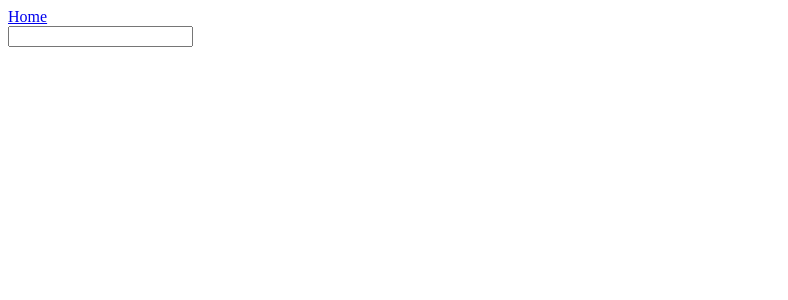
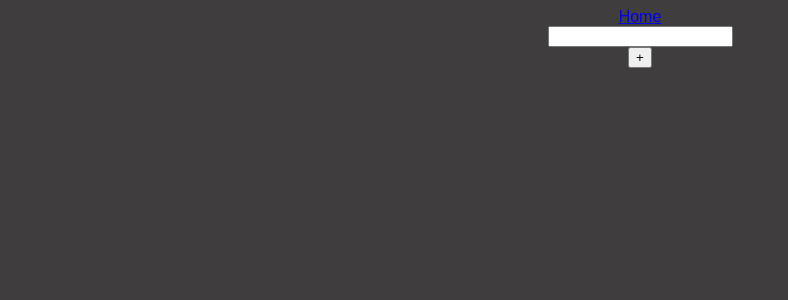
Before and after one commit to ellischung/todo-app, a React (Create React App) app: page / in a window 1280 px wide. Shown: the top 300 px of the page, without its empty margins (0-788 px from the left). Built offline with nearby package versions, Linux system fonts and the light colour scheme.

Commit message:
added add task

```diff
--- a/src/App.js
+++ b/src/App.js
@@ -2,7 +2,9 @@ import React from "react";
 import { BrowserRouter as Router, Link, Route, Routes } from "react-router-dom";
 import Todos from "./pages/Todos";
 import TodoDetail from "./pages/Todo";
+import AddTask from "./pages/AddTask";
 import { TodoProvider } from "./contexts/todoContext";
+import "./styles.css";
 
 function App() {
   return (
@@ -14,6 +16,7 @@ function App() {
         <Routes>
           <Route exact path="/" element={<Todos />} />
           <Route path="/todo/:id" element={<TodoDetail />} />
+          <Route path="/add" element={<AddTask />} />
         </Routes>
       </TodoProvider>
     </Router>
--- /dev/null
+++ b/src/pages/AddTask.jsx
@@ -0,0 +1,27 @@
+import { useState } from "react";
+import { useTodo } from "../contexts/todoContext";
+
+function AddTask() {
+  const [value, setValue] = useState("");
+  const { addTodo } = useTodo();
+
+  const handleSubmit = (e) => {
+    e.preventDefault();
+    if (!value) return;
+    addTodo(value);
+    setValue("");
+  };
+
+  return (
+    <form onSubmit={handleSubmit}>
+      <input
+        type="text"
+        className="input"
+        value={value}
+        onChange={(e) => setValue(e.target.value)}
+      />
+    </form>
+  );
+}
+
+export default AddTask;
--- a/src/pages/Todos.jsx
+++ b/src/pages/Todos.jsx
@@ -1,12 +1,16 @@
 import Todo from "../components/Todo";
 import TodoForm from "../components/TodoForm";
 import { useTodo } from "../contexts/todoContext";
+import { Link } from "react-router-dom";
 
 const Todos = () => {
   const { todos } = useTodo();
   return (
     <div className="todo-list">
       <TodoForm />
+      <Link to="/add">
+        <button>+</button>
+      </Link>
       {todos.map((todo) => (
         <Todo key={todo.id} todo={todo} />
       ))}
--- a/src/styles.css
+++ b/src/styles.css
@@ -1,4 +1,5 @@
-.App {
+body {
   font-family: sans-serif;
   text-align: center;
+  background-color: rgb(63, 61, 61);
 }
```
